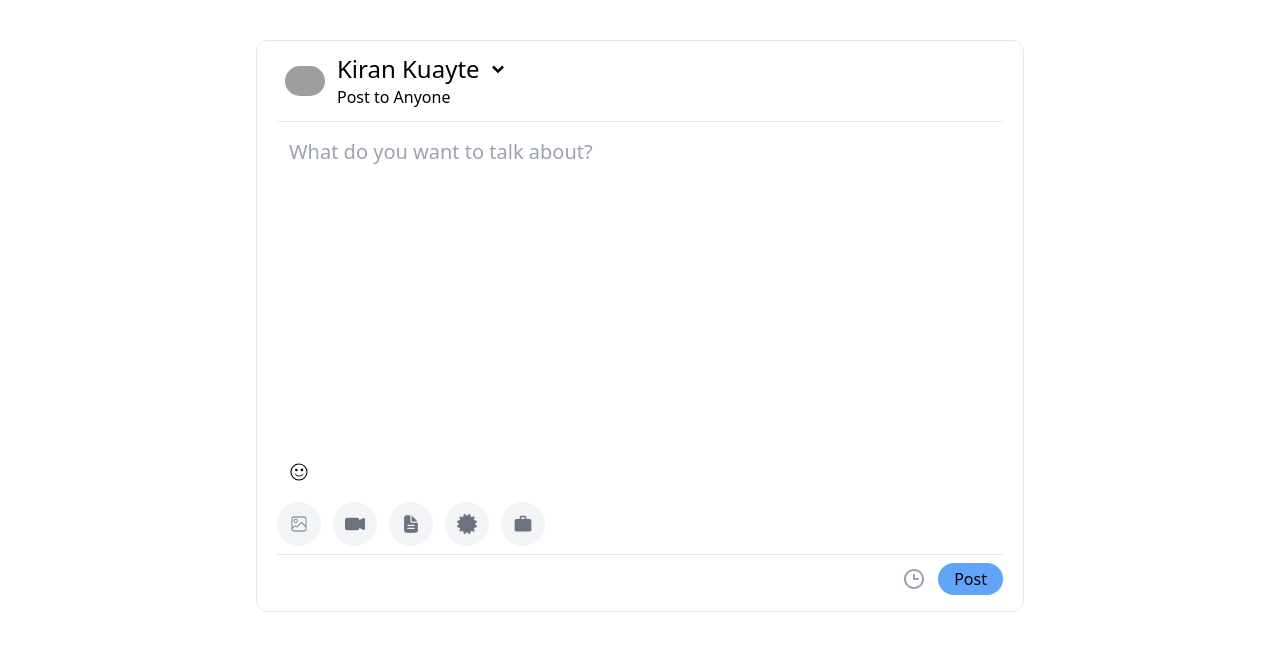
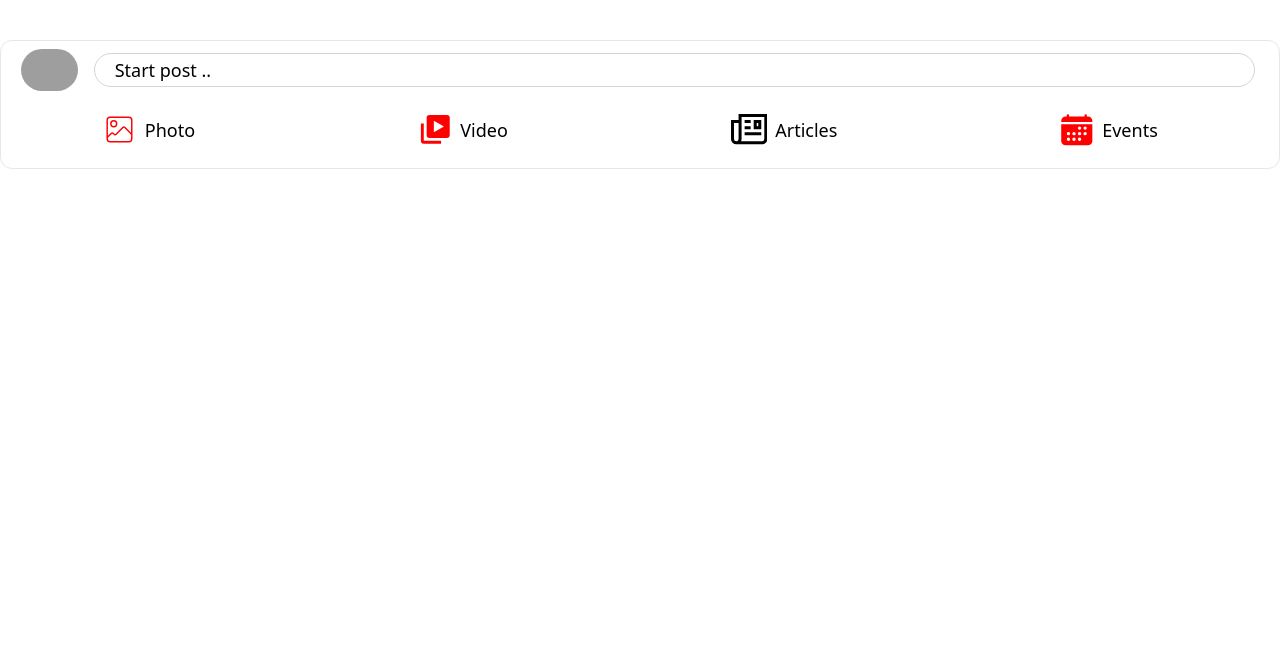
Before and after one commit to kirankuyate2157/Compomponents, a React (Vite) app: page / in a window 1280 px wide. Shown: the top 650 px of the page. Built offline with nearby package versions, Linux system fonts and the light colour scheme; grey boxes are pictures that could not be loaded.

Commit message:
router added and conected componets

```diff
--- a/package.json
+++ b/package.json
@@ -16,7 +16,8 @@
     "emoji-picker-react": "^4.4.10",
     "react": "^18.2.0",
     "react-dom": "^18.2.0",
-    "react-icons": "^4.10.1"
+    "react-icons": "^4.10.1",
+    "react-router-dom": "^6.14.2"
   },
   "devDependencies": {
     "@types/react": "^18.2.15",
--- a/src/App.jsx
+++ b/src/App.jsx
@@ -1,11 +1,21 @@
+import StartPost from "./components/StartPost";
 import WritePost from "./components/WritePost";
+import EditPhoto from "./components/EditPhoto";
 
+import { BrowserRouter, Routes, Route } from "react-router-dom";
 function App() {
   return (
     <>
-      <div className='mx-[20%] my-10 border rounded-xl p-2'>
-        <WritePost />
-      </div>
+      <BrowserRouter>
+        <Routes>
+          <Route path='/' element={<StartPost />} />
+          <Route path='/write-post' element={<WritePost />} />
+          <Route
+            path='/write-post/:documentType?/:showPopup3?'
+            element={<WritePost />}
+          />
+        </Routes>
+      </BrowserRouter>
     </>
   );
 }
--- a/src/components/StartPost.jsx
+++ b/src/components/StartPost.jsx
@@ -1,16 +1,19 @@
 import { useState } from "react";
+import { Link, useNavigate } from "react-router-dom";
 import { CiImageOn } from "react-icons/ci";
 import { BiSolidVideos } from "react-icons/bi";
 import { IoCalendar } from "react-icons/io5";
 import { GrArticle } from "react-icons/gr";
-const Media = ({ Icons, title, colors = "red" }) => {
+
+const Media = ({ Icons, title, colors = "red", onClick }) => {
   return (
     <>
       <div
-        className={`flex justify-center p-1 gap-2 items-center text-lg rounded-md`}
+        className={`flex justify-center p-3 hover:bg-gray-100 cursor-pointer gap-1 md:gap-2 items-center text-sm md:text-lg rounded-md`}
+        onClick={onClick}
       >
         <Icons
-          className={`w-[45px] h-full text-${colors}-600`}
+          className={`w-[30px] md:w-[56px] h-auto text-${colors}-600`}
           style={{ color: colors }}
         />
         <span className='w-full'>{title}</span>
@@ -20,11 +23,17 @@ const Media = ({ Icons, title, colors = "red" }) => {
 };
 
 const StartPost = () => {
-  const [text, setText] = useState("");
+  const [documentType, setDocumentType] = useState("");
+  const navigate = useNavigate();
+  const handleDocumentClick = (type) => {
+    setDocumentType(type);
+    navigate(`/write-post/${type}/true`); // Use route parameters format
+  };
+
   return (
     <>
-      <div className='  my-10 rounded-xl border'>
-        <div className='flex  gap-3 mx-5 py-2'>
+      <div className='my-10 rounded-xl border'>
+        <div className='flex gap-3 mx-5 py-2'>
           <div>
             <img
               src='https://avatars.githubusercontent.com/u/84271800?v=4'
@@ -32,23 +41,35 @@ const StartPost = () => {
               className='w-[60px] rounded-full'
             />
           </div>
-          <input
-            value={text}
-            placeholder='Start post ..'
-            onChange={(e) => {
-              setText(e.target.value);
-            }}
-            className='w-full rounded-full text-lg border-[1px] border-gray-300  px-5'
+          <Link
+            to='/write-post'
+            className='w-full h-auto hover:bg-gray-100 p-1 rounded-full cursor-pointer'
+          >
+            <h5 className='w-full rounded-full items-center flex h-full text-lg border-[1px] input-none focus:outline-none border-gray-300 px-5'>
+              Start post ..
+            </h5>
+          </Link>
+        </div>
+        <div className='flex w-full justify-around mb-2 '>
+          <Media
+            title={"Photo"}
+            Icons={CiImageOn}
+            onClick={() => handleDocumentClick("Images")}
           />
-        </div>
-        <div className='m-2 pb-1 flex w-full justify-around '>
-          <Media title={"Photo"} Icons={CiImageOn} />
-          <Media title={"Video"} Icons={BiSolidVideos} />
-          <Media title={"Events"} Icons={IoCalendar} />
+          <Media
+            title={"Video"}
+            Icons={BiSolidVideos}
+            onClick={() => handleDocumentClick("Videos")}
+          />
+          <Media
+            title={"Articles"}
+            Icons={GrArticle}
+            onClick={() => handleDocumentClick("Documents")}
+          />
           <Media
             title={"Events"}
-            Icons={GrArticle}
-            className='text-green-400'
+            Icons={IoCalendar}
+            onClick={() => handleDocumentClick("Events")}
           />
         </div>
       </div>
--- a/src/components/WritePost.jsx
+++ b/src/components/WritePost.jsx
@@ -1,4 +1,5 @@
-import React, { useState, useEffect, useRef } from "react";
+import { useState, useEffect, useRef } from "react";
+import { useParams, useNavigate } from "react-router-dom";
 import EditPhoto from "./EditPhoto";
 import Picker from "emoji-picker-react";
 import { BsCameraVideoFill } from "react-icons/bs";
@@ -39,6 +40,25 @@ const WritePost = () => {
   const [editingFileName, setEditingFileName] = useState(null);
   const [videoPlaying, setVideoPlaying] = useState(false);
   const videoRef = useRef(null);
+
+  const { documentType, showPopup3 } = useParams();
+  console.log("doc1 : ", documentType);
+  console.log("doc2 : ", showPopup3);
+
+  console.log("doc :", documentType);
+  useEffect(() => {
+    if (documentType && showPopup3) {
+      setShowPopup2(true);
+      setFileType(documentType);
+      console.log("Parameters from routes: ", documentType);
+    }
+  }, [documentType, showPopup3]); // Update the dependency array
+
+  const navigate = useNavigate();
+  const handleDocumentClick = (type) => {
+    navigate(`/write-post/${type}/true`); // Use route parameters format
+  };
+
   const handleVideoClick = (event) => {
     setVideoPlaying((prevState) => !prevState);
   };
@@ -323,6 +343,7 @@ const WritePost = () => {
           <span
             className='bg-gray-100 rounded-full p-2 md:p-3 hover:bg-gray-200 hover:shadow-md shadow-black'
             onClick={() => {
+              handleDocumentClick("Images");
               setShowPopup2(!showPopup2);
               setFileType("Images");
             }}
@@ -332,6 +353,7 @@ const WritePost = () => {
           <span
             className='bg-gray-100 rounded-full p-2 md:p-3 hover:shadow-md shadow-black hover:bg-gray-200'
             onClick={() => {
+              handleDocumentClick("Videos");
               setShowPopup2(!showPopup2);
               setFileType("Videos");
             }}
@@ -341,16 +363,31 @@ const WritePost = () => {
           <span
             className='bg-gray-100 rounded-full p-2 md:p-3 hover:shadow-md shadow-black hover:bg-gray-200'
             onClick={() => {
+              handleDocumentClick("Documents");
               setShowPopup2(!showPopup2);
               setFileType("Documents");
             }}
           >
             <IoDocumentText size={20} />
           </span>
-          <span className='bg-gray-100 rounded-full p-2 md:p-3 hover:shadow-md shadow-black hover:bg-gray-200'>
+          <span
+            className='bg-gray-100 rounded-full p-2 md:p-3 hover:shadow-md shadow-black hover:bg-gray-200'
+            onClick={() => {
+              handleDocumentClick("Documents");
+              setShowPopup2(!showPopup2);
+              setFileType("Documents");
+            }}
+          >
             <FaCertificate size={20} />
           </span>
-          <span className='bg-gray-100 rounded-full p-2 md:p-3 hover:shadow-md shadow-black hover:bg-gray-200'>
+          <span
+            className='bg-gray-100 rounded-full p-2 md:p-3 hover:shadow-md shadow-black hover:bg-gray-200'
+            onClick={() => {
+              handleDocumentClick("Documents");
+              setShowPopup2(!showPopup2);
+              setFileType("Documents");
+            }}
+          >
             <MdWork size={20} />
           </span>
         </div>
```
Also changed, not shown: 1 other file (tests, documents, lock files or other folders).
